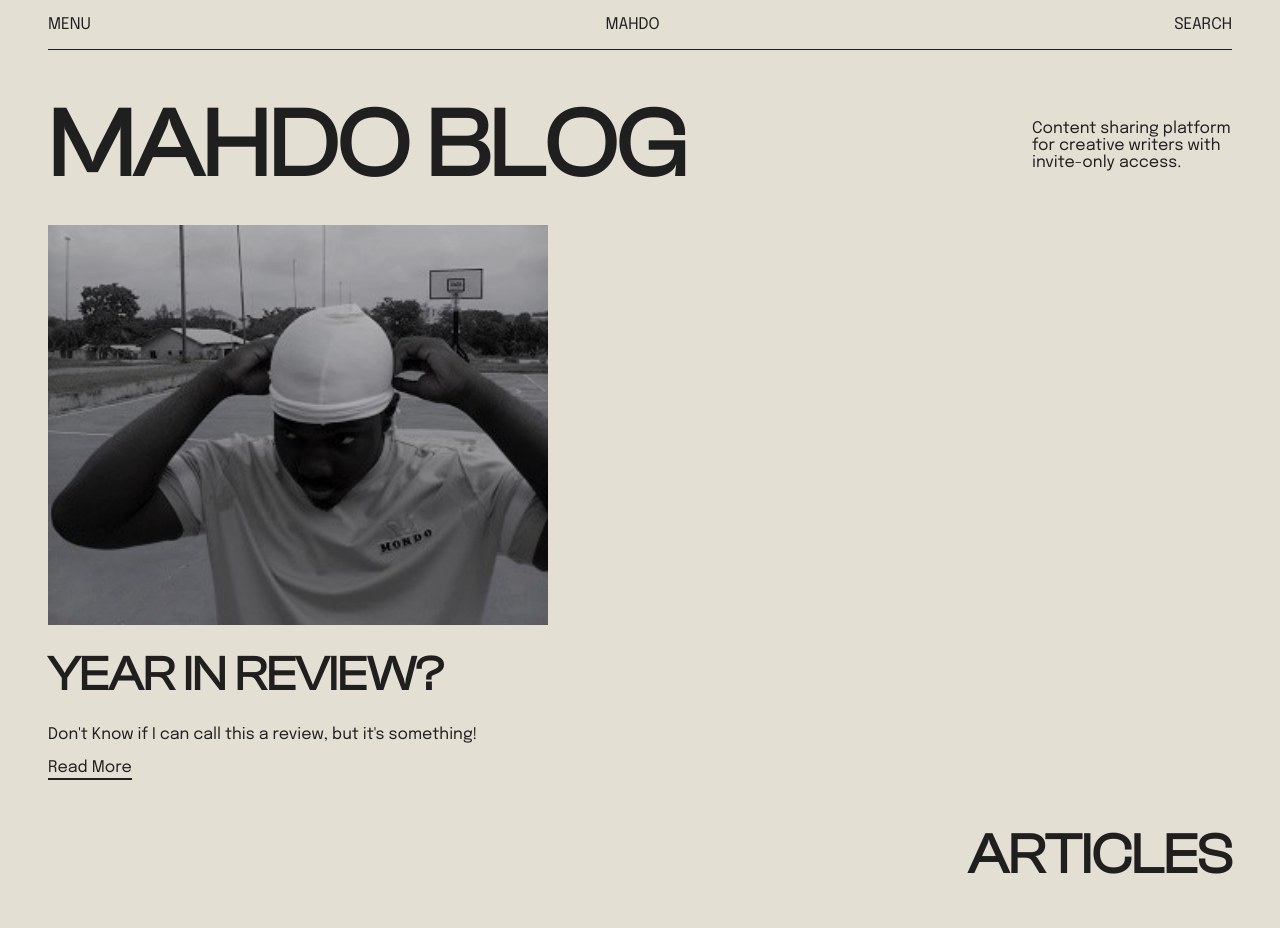
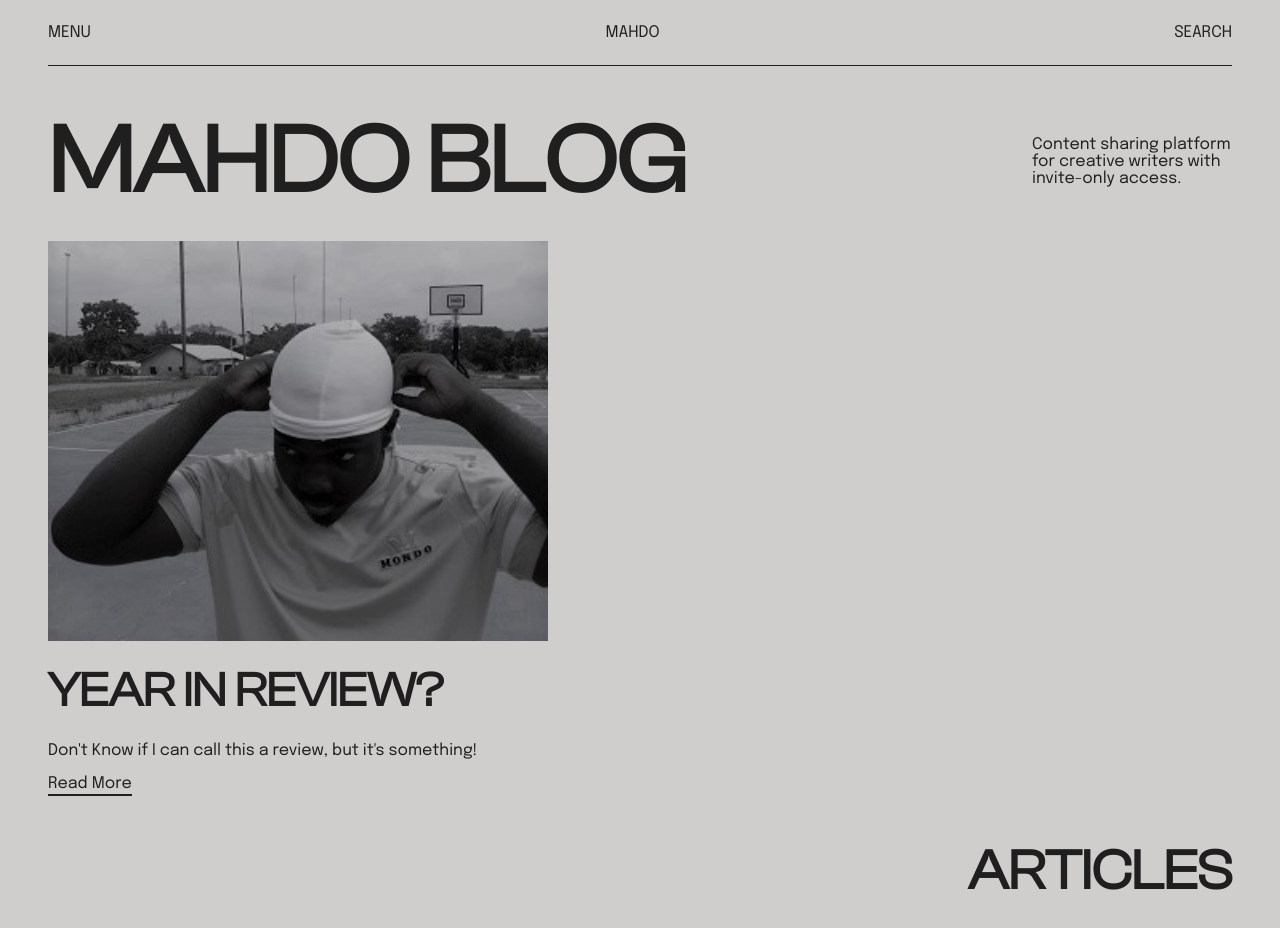
Before and after one commit to CreateNext/mahdo-blog, a Next.js app: page / in a window 1280 px wide. Shown: the top 928 px of the page. Built offline with nearby package versions, Linux system fonts and the light colour scheme.

Commit message:
show plus ultra

```diff
--- a/styles/components/_nav.scss
+++ b/styles/components/_nav.scss
@@ -1,11 +1,11 @@
 .nav {
-  padding: 1rem 3rem 0;
+  padding: 1.5rem 3rem 0;
   text-transform: uppercase;
 
   &__wrapper {
     display: flex;
     justify-content: space-between;
     border-bottom: 1px solid $borderColor;
-    padding-bottom: 1rem;
+    padding-bottom: 1.5rem;
   }
 }
--- a/styles/components/_post.scss
+++ b/styles/components/_post.scss
@@ -1,6 +1,8 @@
 .post {
   width: 100%;
   max-width: 500px;
+  // display: flex;
+  // column-gap: 50px;
 
   &__banner {
     width: 100%;
@@ -8,6 +10,9 @@
   }
 
   &__info {
+    // align-self: flex-end;
+    // margin-bottom: 50px;
+
     .post__title {
       font-size: 3rem;
       line-height: 0.1;
--- a/styles/core/_variables.scss
+++ b/styles/core/_variables.scss
@@ -1,4 +1,5 @@
 $bgPrimary: #e3e0d3;
+$bgPrimary: #cfcecc;
 $textColor: #1f1f1f;
 $borderColor: #1f1f1f;
 $titleFont: Clash Display;
```
